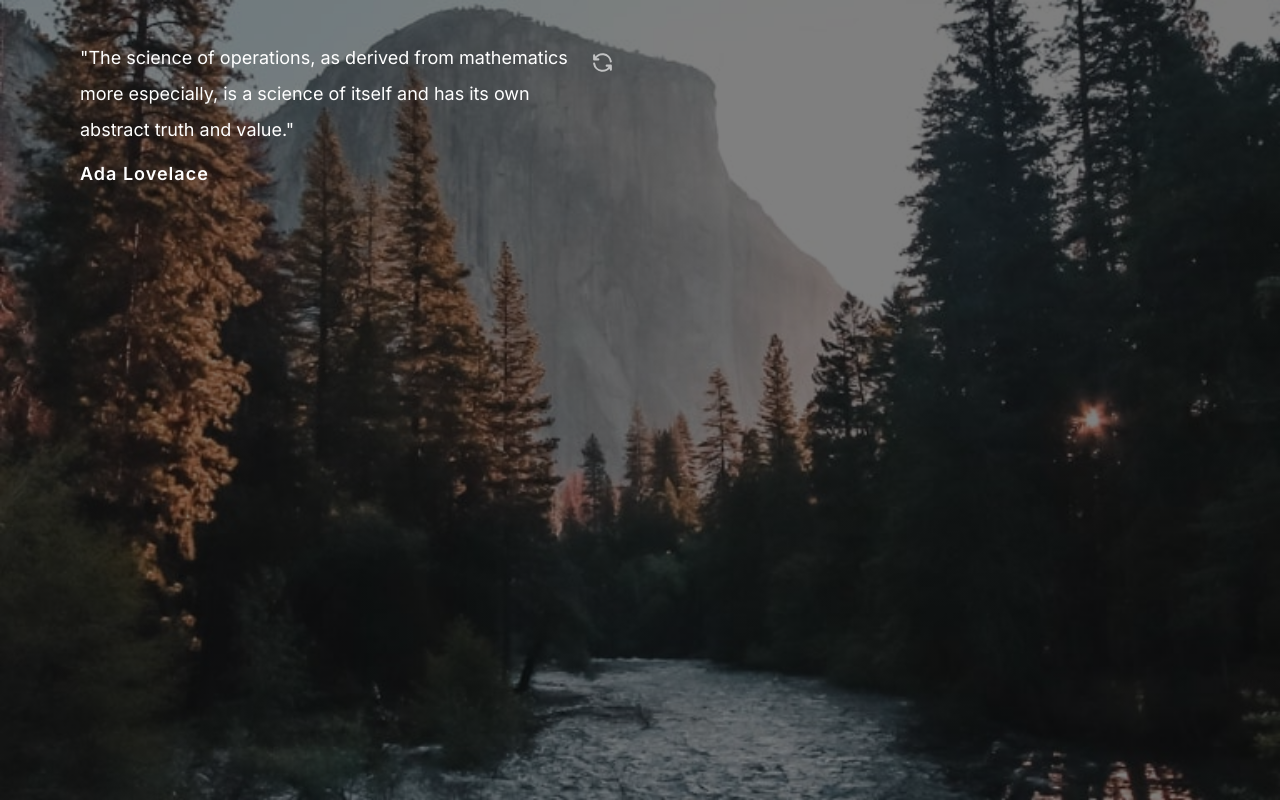
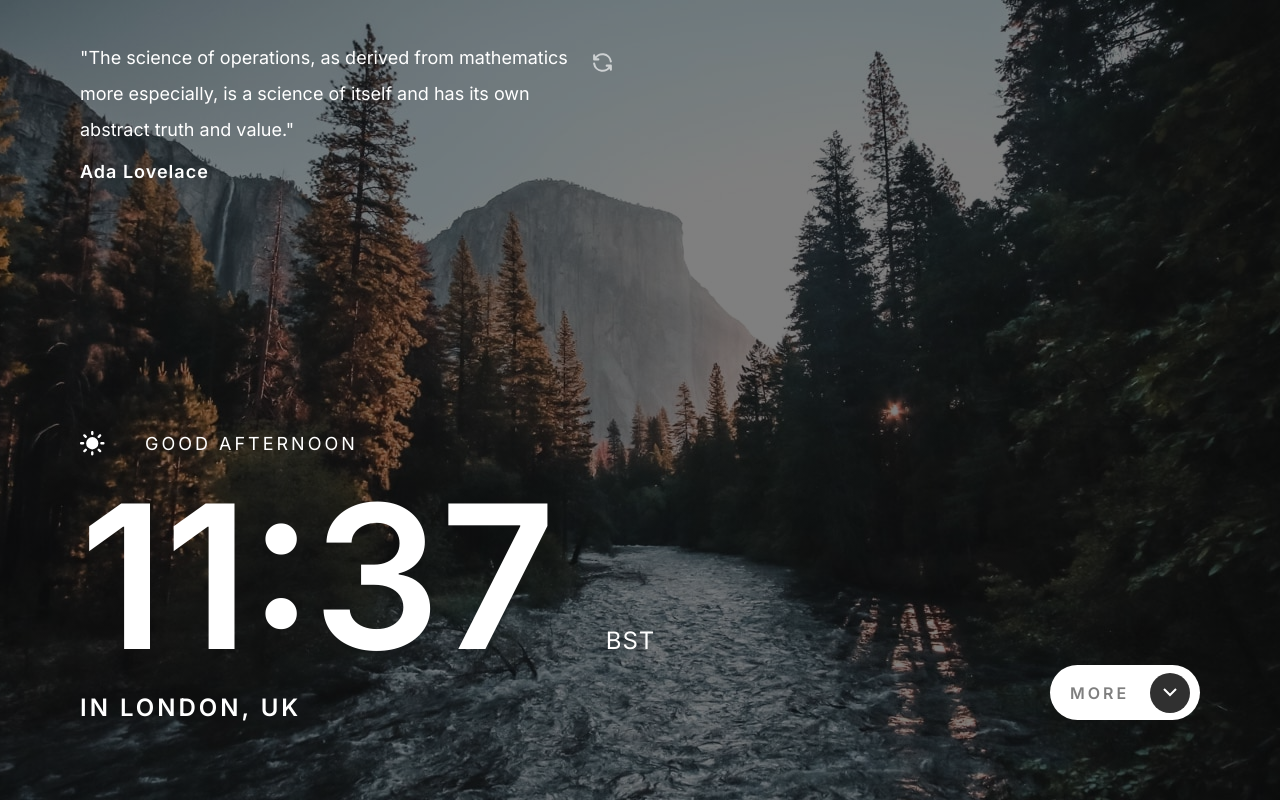
Before and after one commit to bartek-dec/clock-app, a React (Create React App) app: page / in a window 1280 px wide. Built offline with nearby package versions, Linux system fonts and the light colour scheme; the HTML template or start-up script is replaced by a standard one.

Commit message:
created Hero component and added preliminary css styles

```diff
--- a/src/App.js
+++ b/src/App.js
@@ -1,9 +1,10 @@
-import {Advice} from './components';
+import {Advice, Hero} from './components';
 
 function App() {
     return (
         <main className='background'>
             <Advice/>
+            <Hero/>
         </main>
     );
 }
--- /dev/null
+++ b/src/components/Hero.js
@@ -0,0 +1,27 @@
+import React from 'react';
+import sun from '../images/desktop/icon-sun.svg';
+import moon from '../images/desktop/icon-moon.svg';
+import arrow from '../images/desktop/icon-arrow-down.svg';
+
+const Hero = () => {
+    return (
+        <section className='hero'>
+            <div className='hero-container'>
+                <div className='heading-container'>
+                    <img src={sun} alt='icon' className='heading-img'/>
+                    <h3 className='greeting'>good afternoon</h3>
+                </div>
+                <h1 className='time'>11:37 <span>bst</span></h1>
+                <h3 className='location'>in london, uk</h3>
+            </div>
+            <div className='btn-container'>
+                <p className='btn-container-text'>more</p>
+                <button type='button' className='more-btn'>
+                    <img src={arrow} alt='arrow' className='more-btn-img'/>
+                </button>
+            </div>
+        </section>
+    );
+};
+
+export default Hero;
--- a/src/components/index.js
+++ b/src/components/index.js
@@ -1,3 +1,4 @@
 import Advice from "./Advice";
+import Hero from './Hero';
 
-export {Advice};
+export {Advice, Hero};
--- a/src/index.css
+++ b/src/index.css
@@ -4,6 +4,7 @@
     --black: rgb(0, 0, 0);
     --white: rgb(255, 255, 255);
     --dark-grey: rgb(48, 48, 48);
+    --grey: rgba(0, 0, 0, 0.5);
     --light-grey: rgba(255, 255, 255, 0.65);
 
     --transition: 0.3s all linear;
@@ -24,7 +25,8 @@ html {
 body {
     font-family: 'Inter', sans-serif;
     font-size: 1.8rem;
-    color: var(--dark-grey);
+    line-height: 1;
+    color: var(--white);
 }
 
 img {
@@ -36,22 +38,23 @@ img {
 /*= Main
 /*==============*/
 .background {
-    height: 100vh;
+    min-height: 100vh;
     background-image: linear-gradient(rgba(0, 0, 0, 0.5), rgba(0, 0, 0, 0.5)), url("./images/mobile/bg-image-daytime.jpg");
     background-repeat: no-repeat;
     background-position: center;
     background-size: cover;
 
-    padding: 4rem 2rem;
+    padding: 0 2rem;
 }
 
 @media screen and (min-width: 768px) {
     .background {
         background-image: linear-gradient(rgba(0, 0, 0, 0.5), rgba(0, 0, 0, 0.5)), url("./images/tablet/bg-image-daytime.jpg");
+        padding: 0 6rem;
     }
 }
 
-@media screen and (min-width: 1440px) {
+@media screen and (min-width: 992px) {
     .background {
         background-image: linear-gradient(rgba(0, 0, 0, 0.5), rgba(0, 0, 0, 0.5)), url("./images/desktop/bg-image-daytime.jpg");
     }
@@ -64,6 +67,7 @@ img {
     min-height: 30vh;
     width: 100%;
     max-width: var(--max-width);
+    padding-top: 4rem;
     margin: 0 auto;
 }
 
@@ -75,14 +79,12 @@ img {
 
 .advice-text {
     font-size: 1.4rem;
-    color: var(--white);
     line-height: 2;
     margin-bottom: 1.5rem;
 }
 
 .advice-author {
     font-size: 1.4rem;
-    color: var(--white);
     letter-spacing: 1px;
 }
 
@@ -109,6 +111,10 @@ img {
 }
 
 @media screen and (min-width: 768px) {
+    .advice {
+        padding-top: 6rem;
+    }
+
     .advice-text {
         font-size: 1.8rem;
     }
@@ -121,3 +127,178 @@ img {
         top: 1rem;
     }
 }
+
+@media screen and (min-width: 992px) {
+    .advice {
+        padding-top: 4rem;
+    }
+}
+
+/*==============*/
+/*= Hero
+/*==============*/
+.hero {
+    min-height: 70vh;
+    padding-bottom: 4rem;
+    width: 100%;
+    max-width: var(--max-width);
+    margin: 0 auto;
+
+    display: flex;
+    flex-direction: column;
+    justify-content: flex-end;
+}
+
+.heading-container {
+    margin-bottom: 2rem;
+
+    display: flex;
+    align-items: center;
+    gap: 0 4rem;
+}
+
+.heading-img {
+    width: 2.5rem;
+    height: 2.5rem;
+}
+
+.greeting {
+    font-size: 1.8rem;
+    font-weight: 400;
+    text-transform: uppercase;
+    letter-spacing: 3px;
+}
+
+.time {
+    font-size: 10rem;
+    margin-bottom: 2rem;
+}
+
+.time span {
+    font-size: 1.6rem;
+    font-weight: 400;
+    text-transform: uppercase;
+    letter-spacing: 1px;
+}
+
+.location {
+    font-size: 1.6rem;
+    text-transform: uppercase;
+    letter-spacing: 3px;
+    margin-bottom: 4rem;
+}
+
+.btn-container-text {
+    color: var(--dark-grey);
+}
+
+.btn-container {
+    height: 4rem;
+    width: 12rem;
+    background-color: var(--white);
+    border-radius: var(--border-radius);
+    padding-left: 2rem;
+    padding-right: 0.5rem;
+
+    display: flex;
+    justify-content: space-between;
+    align-items: center;
+}
+
+.btn-container-text {
+    font-size: 1.25rem;
+    font-weight: 600;
+    text-transform: uppercase;
+    letter-spacing: 3px;
+    color: var(--grey);
+}
+
+.more-btn {
+    border: none;
+    background-color: var(--dark-grey);
+    border-radius: 50%;
+    width: 3rem;
+    height: 3rem;
+    transition: var(--transition);
+
+    display: flex;
+    justify-content: center;
+    align-items: center;
+}
+
+.more-btn:hover {
+    background-color: var(--grey);
+}
+
+.more-btn:focus {
+    transform: rotate(180deg);
+}
+
+.more-btn-img {
+    width: 1rem;
+    height: 0.6rem;
+}
+
+@media screen and (min-width: 768px) {
+    .hero {
+        padding-bottom: 6rem;
+    }
+
+    .time {
+        font-size: 17.5rem;
+    }
+
+    .time span {
+        font-size: 1.8rem;
+    }
+
+    .location {
+        font-size: 1.8rem;
+    }
+
+    .btn-container {
+        height: 5.5rem;
+        width: 15rem;
+        padding-right: 1rem;
+    }
+
+    .btn-container-text {
+        font-size: 1.6rem;
+    }
+
+    .more-btn {
+        width: 4rem;
+        height: 4rem;
+    }
+
+    .more-btn-img {
+        width: 1.4rem;
+        height: 0.9rem;
+    }
+}
+
+@media screen and (min-width: 992px) {
+    .hero {
+        padding-bottom: 8rem;
+        flex-direction: row;
+        justify-content: space-between;
+        align-items: flex-end;
+    }
+
+    .time {
+        font-size: 20rem;
+    }
+
+    .time span {
+        font-size: 2.4rem;
+    }
+
+    .location {
+        font-size: 2.4rem;
+        margin-bottom: 0;
+    }
+
+    .hero-container {
+        padding-bottom: 0;
+    }
+}
```
